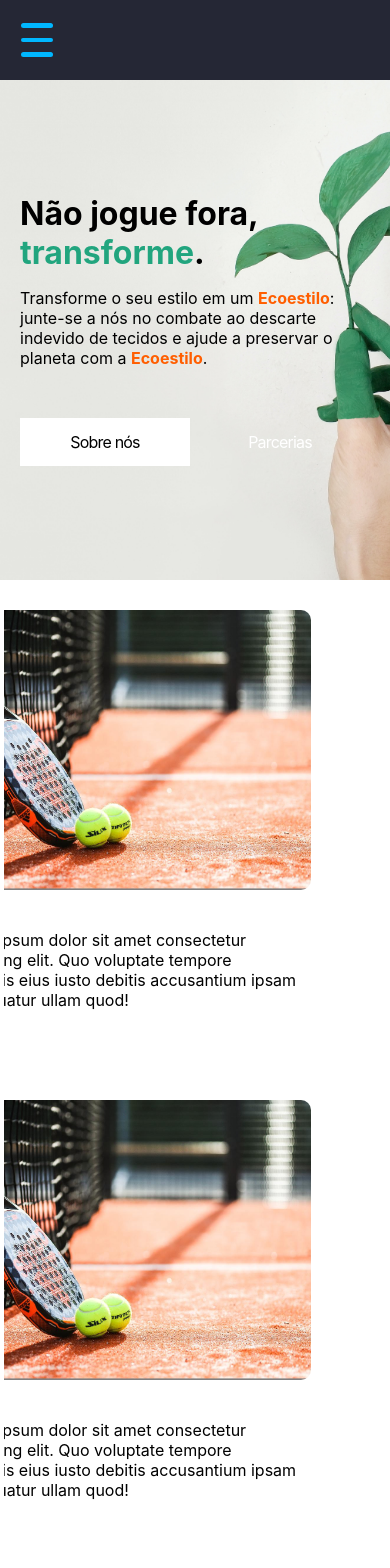
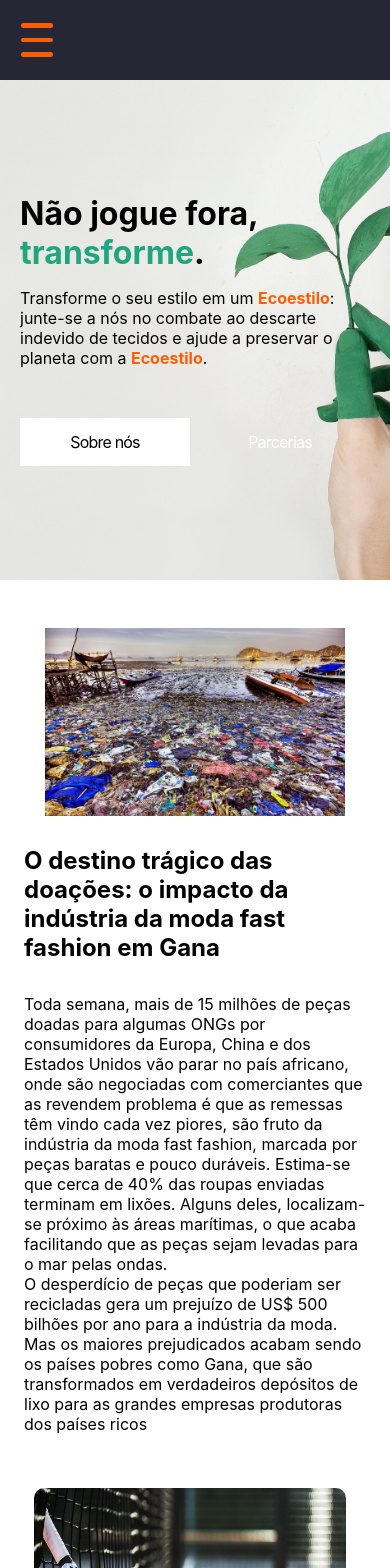
Before and after one commit to Samanta00/Ecoestilo, a React (Vite) app in the folder front/: page / in a window 390 px wide. Shown: the top 1568 px of the page. Built offline with nearby package versions, Linux system fonts and the light colour scheme.

Commit message:
adicionando conteúdo à página sobre e texto introdutório na página home

```diff
--- a/front/src/component/HomeContent/HomeContent.css
+++ b/front/src/component/HomeContent/HomeContent.css
@@ -1,10 +1,10 @@
-.sidebarCardImg{
+.sidebarCardImg {
   /* CLASSE DA IMAGEM que fica no container do sidebar */
   width: 100%;
   border-radius: 10px;
 }
 
-.sidebarContent{
+.sidebarContent {
   /* MANIPULANDO O CONTAINER DA DIREITA */
   background-color: #383838;
   color: white;
@@ -17,7 +17,7 @@
   gap: 20px;
 }
 
-.sidebarCard{
+.sidebarCard {
   /* CARD DO SIDER BAR (CONTAINER A DIREITA) */
   width: 75%;
   border: 1px solid transparent;
@@ -27,11 +27,11 @@
 
 }
 
-.sidebarCard:hover{
+.sidebarCard:hover {
   border: 1px solid white;
 }
 
-.siderbarCardTitle{
+.siderbarCardTitle {
 
   /* MANIPULANDO TITULO DO CARD A DIREITA */
   font-family: Arial, Helvetica, sans-serif;
@@ -39,16 +39,15 @@
   padding: 10px 0px;
 }
 
-@media(max-width: 630px){
-  .sidebarContent{
+@media(max-width: 630px) {
+  .sidebarContent {
     /* CONTAINER DA DIREITAS */
     min-width: auto;
   }
 }
 
 
-
-.mainCardImg{
+.mainCardImg {
   /* CLASSE DA IMAGEM, deve se usar largura em % e altura fixa, para não cobrir os elementos */
 
   width: 100%;
@@ -56,7 +55,7 @@
   border-radius: 10px;
 }
 
-.categotyCard{
+.categotyCard {
   /* CLASSE REFETENTE A DIV ONDE A IMAGEM, TITULO E PARAGRAFO ESTÃO INSERIDOS */
   width: 380px;
   height: 480px;
@@ -66,13 +65,13 @@
   cursor: pointer;
   translate: 0.5S;
 }
-.categotyCard:hover{
+
+.categotyCard:hover {
   border: 2px solid black;
 }
 
-.mainContent{ /* CLASSE do container principal onde os cards estão inseridos */
-
-
+.mainContent {
+  /* CLASSE do container principal onde os cards estão inseridos */
   display: flex;
   flex-wrap: wrap;
   justify-content: space-evenly;
@@ -80,20 +79,30 @@
   grid-area: mainContent;
 }
 
-.mainCategoryCardTitle{
+.mainCategoryCardTitle {
   /* DEFINIÇÕES DO TITULO DENTRO DA DIV CATEGORYCARD */
   font-family: Arial, Helvetica, sans-serif;
   padding: 6px;
 }
 
-.mainCategoryCardDescription{
+.mainCategoryCardDescription {
   /* DEFINIÇÕES DO TEXTO DENTRO DA DIV CATEGORYCARD */
 
   padding: 6px;
 }
 
+.gridContainer {
+  /* GRIDCONTAINER É O CONTAINER PRINCIPAL DO CODIGO */
+  display: grid;
+  grid-template-columns: 3fr 1fr;
+  /* define os 3 frames da esquerda e mais 1 da direita */
+  grid-template-areas: "mainContent sidebarContent";
+  padding: 20px;
+  flex: 1 0 auto;
+}
+
 @media (max-width: 620px) {
-  .gridContainer{
+  .gridContainer {
     /* CONTAINER PRINCIPAL */
     grid-template-areas:
       "mainContent"
@@ -103,13 +112,12 @@
     align-items: center;
     gap: 10px;
   }
+
+  .categotyCard {
+    padding: 32px;
   }
 
-.gridContainer{
-/* GRIDCONTAINER É O CONTAINER PRINCIPAL DO CODIGO */
-display: grid;
-grid-template-columns: 3fr 1fr; /* define os 3 frames da esquerda e mais 1 da direita */
-grid-template-areas: "mainContent sidebarContent";
-padding: 20px;
-flex: 1 0 auto;
+  .sidebarContent {
+    display: none;
   }
+}
--- a/front/src/component/NavBar/NavBar.css
+++ b/front/src/component/NavBar/NavBar.css
@@ -27,14 +27,14 @@
   width: 2em;
   height: 0.3em;
   margin: 0.3em;
-  background-color: rgb(0, 183, 255);
+  background-color: #ff5e00;
   border-radius: 0.5em;
 }
 
 .menu {
   width: 50%;
   height: 90vh;
-  background-color: rgb(154, 181,240);
+  background-color: #21a57e;
   position: absolute;
   top: 5em;
   z-index: 1;
@@ -47,7 +47,7 @@
 }
 
 .hidden ul {
-  display: none;
+  opacity: 0;
 }
 
 .visible ul {
@@ -56,7 +56,7 @@
   justify-content: center;
   flex-direction: column;
   margin-left: 48px;
-  margin-top: 15vh;
+  margin-top: 10vh;
   list-style: none;
   transition: 0.5s;
 }
--- a/front/src/component/NavBar/index.jsx
+++ b/front/src/component/NavBar/index.jsx
@@ -46,7 +46,7 @@
                 <ul>
                     <li><Link to="/">Home</Link></li>
                     <li><Link to="/parcerias">Parcerias</Link></li>
-                    <li><Link to="/sobre-nos">Sobre nós</Link></li>
+                    <li><Link to="/sobre-nos">About</Link></li>
                     <li><Link to="/contatos">Contatos</Link></li>
                 </ul>
             </div>
--- a/front/src/pages/Home/conteudo.css
+++ b/front/src/pages/Home/conteudo.css
@@ -106,8 +106,10 @@
 }
 
 .bloco2 {
-  margin: 1vw;
-  padding: 1vw;
+  display: flex;
+  justify-content: flex-start;
+  flex-direction: column;
+  width: 100%;
   overflow-y: hidden;
 }
 
@@ -276,6 +278,9 @@
 }
 
 .rodapeMarcas {
+  width: 100%;
+  background-color: #FFF;
+  padding: 32px;
   margin-top: 1rem;
   margin-bottom: 1rem;
   display: flex;
@@ -290,7 +295,7 @@
 /* buttonRight */
 .buttonRight {
   align-items: center;
-  background-color: #fff;
+  background-color: #FFF;
   border: none;
   box-sizing: border-box;
   color: #000;
@@ -384,8 +389,49 @@
   fill: #ff5e00;
 }
 
+.intro {
+  display: flex;
+  align-self: flex-start;
+  margin-left: 20vw;
+  margin-top: 64px;
+  margin-bottom: 64px;
+  flex-direction: row;
+  gap: 30px;
+}
+
+.intro h2 {
+  padding-bottom: 32px;
+  max-width: 650px;
+}
+
+.intro p {
+  max-width: 650px;
+}
+
+.intro img {
+  width: 600px;
+}
+
 @media (min-width: 768px) {
   .buttonLeft {
     min-width: 170px;
   }
 }
+
+@media (max-width: 600px) {
+  .intro {
+    margin: 0px;
+    flex-direction: column;
+    padding-top: 48px;
+  }
+
+  .introTextos {
+    padding-left: 24px;
+    padding-right: 24px;
+  }
+
+  .intro img {
+    align-self: center;
+    width: 300px;
+  }
+}
--- a/front/src/pages/Home/conteudo.jsx
+++ b/front/src/pages/Home/conteudo.jsx
@@ -2,6 +2,7 @@
 import HomeContent from "../../component/HomeContent";
 
 import brandSprite from "../../assets/img/brands-sprite-green.png";
+import fotoPoluicao from "../../assets/img/poluicao.jpg";
 
 import "./conteudo.css";
 import Footer from "../../component/Footer";
@@ -16,7 +17,9 @@
               Não jogue fora, <span>transforme</span>.
             </h2>
             <p>
-              Transforme o seu estilo em um <span>Ecoestilo</span>: junte-se a nós no combate ao descarte indevido de tecidos e ajude a preservar o planeta com a <span>Ecoestilo</span>.
+              Transforme o seu estilo em um <span>Ecoestilo</span>: junte-se a
+              nós no combate ao descarte indevido de tecidos e ajude a preservar
+              o planeta com a <span>Ecoestilo</span>.
             </p>
           </div>
           <div class="buttons">
@@ -27,8 +30,30 @@
       </div>
 
       <div className="bloco2">
+        <div className="intro">
+          <img src={fotoPoluicao} alt="" />
+          <div className="introTextos">
+            <h2>O destino trágico das doações: o impacto da indústria da moda fast fashion em Gana</h2>
+            <p>
+              Toda semana, mais de 15 milhões de peças doadas para algumas ONGs
+              por consumidores da Europa, China e dos Estados Unidos vão parar no
+              país africano, onde são negociadas com comerciantes que as revendem
+              problema é que as remessas têm vindo cada vez piores, são fruto da
+              indústria da moda fast fashion, marcada por peças baratas e pouco
+              duráveis. Estima-se que cerca de 40% das roupas enviadas terminam em
+              lixões. Alguns deles, localizam-se próximo às áreas marítimas, o que
+              acaba facilitando que as peças sejam levadas para o mar pelas ondas.
+            </p>
+            <p>
+              O desperdício de peças que poderiam ser recicladas gera um prejuízo
+              de US$ 500 bilhões por ano para a indústria da moda. Mas os maiores
+              prejudicados acabam sendo os países pobres como Gana, que são
+              transformados em verdadeiros depósitos de lixo para as grandes
+              empresas produtoras dos países ricos
+            </p>
+          </div>
 
-        <div className="blocosenta"></div>
+        </div>
 
         <div className="rodapeMarcas">
           <img src={brandSprite} alt="" />
@@ -37,7 +62,6 @@
         <HomeContent />
         <Footer />
 
-        <footer></footer>
       </div>
     </>
   );
--- a/front/src/pages/SobreNos/SobreNos.css
+++ b/front/src/pages/SobreNos/SobreNos.css
@@ -16,6 +16,7 @@
   margin-top: 50px;
   justify-content: flex-start;
   flex-direction: row;
+  align-items: center;
 }
 
 .sobreImagemDiretia img {
@@ -30,6 +31,7 @@
   margin-top: 50px;
   justify-content: flex-start;
   flex-direction: row;
+  align-items: center;
 }
 
 .sobreImagemEsquerda img {
@@ -37,25 +39,44 @@
   padding-right: 32px;
 }
 
-.Content {
-  position: relative;
+.conteudoSobre {
   display: flex;
   flex-direction: column;
-  align-items: center;
+}
+
+.Content {
   padding-top: 32px;
 }
 
-.Content .imgG {
-  width: 800px;
-}
-
-@media (max-width: 768px) {
-  .parsobrePrimeiro {
-    flex-direction: column;
-    align-items: center;
+@media (max-width: 600px) {
+  .conteudoSobre {
+    padding-left: 12px;
+    padding-right: 12px;
   }
 
-  .sobrePrimeiro img {
+  .sobreImagemEsquerda {
+    align-items: flex-start;
+    flex-direction: column;
+    max-width: 350px;
+  }
+
+  .sobreImagemDiretia {
+    align-items: flex-start;
+    flex-direction: column-reverse;
+    max-width: 350px;
+  }
+
+  .sobreImagemEsquerda img {
+    width: 300px;
     margin-bottom: 16px;
+    padding: 0px;
+    padding-left: 12px;
+  }
+
+  .sobreImagemDiretia img {
+    width: 300px;
+    margin-bottom: 16px;
+    padding: 0px;
+    padding-left: 12px;
   }
 }
```
Also changed, not shown: front/src/pages/SobreNos/index.jsx (+11 -18 lines), front/src/assets/img/brands-sprite-green-gray.png (added), front/src/assets/img/poluicao.jpg (added). Lines whose indentation alone changed are shown as unchanged.
